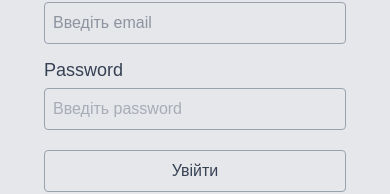
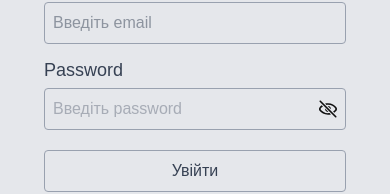
Before and after one commit to ArtemNakh/DentistsSystem, a Next.js app in the folder frontend/dentistry-front/: page /c-auth/login in a window 390 px wide. Shown: the part 198-392 px from the top of the page. Built offline with nearby package versions, Linux system fonts and the light colour scheme.

Commit message:
adding interface for login client page/ fix amount of numbers in phone registration,/adding redirection after registration/adding eye for passwrod login client/ check work registration and login page

```diff
--- a/frontend/dentistry-front/app/(clients)/c-auth/login/components/PasswordClientLoginField.tsx
+++ b/frontend/dentistry-front/app/(clients)/c-auth/login/components/PasswordClientLoginField.tsx
@@ -1,17 +1,41 @@
 import { ErrorMessage, Field } from "formik";
+import { useState } from "react";
 
 export default function PasswordClientLoginField() {
+  const [showPassword, setShowPassword] = useState(false);
+
   return (
     <>
       <div className="mx-5 mb-5 text-gray-500 ">
         <label className="block mb-1 text-lg text-gray-700">Password</label>
+        <div className="relative">
           <Field
             id="password"
             name="password"
-          type="password"
+            type={showPassword ? "text" : "password"}
             className="w-full p-2 border border-gray-400 rounded focus:outline-none hover:border-gray-950 "
             placeholder="Введіть password"
           />
+          <button
+            type="button"
+            onClick={() => setShowPassword((prev) => !prev)}
+            className="absolute right-2 top-1/2 -translate-y-1/2 text-sm text-gray-600 hover:text-gray-900"
+          >
+            {showPassword ? (
+              <img
+                src="/eye-open.svg"
+                alt="Show password"
+                className="h-5 w-5"
+              />
+            ) : (
+              <img
+                src="/eye-closed.svg"
+                alt="Hide password"
+                className="h-5 w-5"
+              />
+            )}
+          </button>
+        </div>
         <ErrorMessage
           name="password"
           component="div"
--- a/frontend/dentistry-front/app/(clients)/c-auth/login/components/SubmitButton.tsx
+++ b/frontend/dentistry-front/app/(clients)/c-auth/login/components/SubmitButton.tsx
@@ -1,10 +1,8 @@
 import { useFormikContext } from "formik";
+import { ILoginClient } from "../interfaces/LoginClient.interface";
 
 export default function SubmitClientLoginButton() {
-  const { isSubmitting } = useFormikContext<{
-    email: string;
-    password: string;
-  }>();
+  const { isSubmitting } = useFormikContext<ILoginClient>();
   return (
     <>
       <div className="mx-5 mb-2">
--- /dev/null
+++ b/frontend/dentistry-front/app/(clients)/c-auth/login/interfaces/LoginClient.interface.ts
@@ -0,0 +1,4 @@
+export interface ILoginClient {
+  email: string;
+  password: string;
+}
--- a/frontend/dentistry-front/app/(clients)/c-auth/login/page.tsx
+++ b/frontend/dentistry-front/app/(clients)/c-auth/login/page.tsx
@@ -7,6 +7,7 @@ import EmailClientLoginField from "./components/EmailClientLoginField";
 import PasswordClientLoginField from "./components/PasswordClientLoginField";
 import NoAccountLink from "./components/NoAccountLink";
 import { LoginClient } from "./services/LoginClient.services";
+import { ILoginClient } from "./interfaces/LoginClient.interface";
 
 export default function ClientLogin() {
   const loginClientValidation = useMemo(() => loginClientValidationSchema, []);
@@ -14,7 +15,7 @@ export default function ClientLogin() {
   const [error, setError] = useState<string | null>(null);
 
   const onSubmit = useCallback(
-    async (values: { email: string; password: string }) => {
+    async (values: ILoginClient) => {
       try {
         setError(null);
         const data = await LoginClient(values);
--- a/frontend/dentistry-front/app/(clients)/c-auth/login/schemes/loginClient.scheme.ts
+++ b/frontend/dentistry-front/app/(clients)/c-auth/login/schemes/loginClient.scheme.ts
@@ -1,7 +1,8 @@
 // validationSchemas.ts
 import * as Yup from "yup";
+import { ILoginClient } from "../interfaces/LoginClient.interface";
 
-const loginClientValidationSchema = Yup.object().shape({
+const loginClientValidationSchema: Yup.ObjectSchema<ILoginClient> = Yup.object().shape({
   email: Yup.string()
     .required("Require login")
     .min(5, "minimal 5 values")
--- a/frontend/dentistry-front/app/(clients)/c-auth/login/services/LoginClient.services.ts
+++ b/frontend/dentistry-front/app/(clients)/c-auth/login/services/LoginClient.services.ts
@@ -1,8 +1,9 @@
-export async function LoginClient (values: { email: string; password: string }){
+import { ILoginClient } from "../interfaces/LoginClient.interface";
 
-  console.log("email/pass",values.email+values.password)
- const apiUrl = process.env.NEXT_PUBLIC_API_URL;
-  const response = await fetch(`${apiUrl}/auth/login`, {
+export async function LoginClient(values: ILoginClient) {
+  const mainApiUrl = process.env.NEXT_PUBLIC_API_URL;
+  const endApiUrl= '/auth/login'
+  const response = await fetch(`${mainApiUrl}${endApiUrl}`, {
     method: "POST",
     headers: { "Content-Type": "application/json" },
     body: JSON.stringify(values),
@@ -12,5 +13,4 @@ export async function LoginClient (values: { email: string; password: string }){
     throw new Error(errData.message || "Помилка авторизації");
   }
   return response.json();
-
 }
--- a/frontend/dentistry-front/app/(clients)/c-auth/registration/components/ModalInfoRegistrationClientField.tsx
+++ b/frontend/dentistry-front/app/(clients)/c-auth/registration/components/ModalInfoRegistrationClientField.tsx
@@ -1,13 +1,20 @@
-import { useState } from "react";
+import { useRouter } from "next/navigation";
 
 interface ModalProps {
   isOpen: boolean;
   onClose: () => void;
 }
 
-export default function ModalInfoRegistrationClientField({ isOpen, onClose }: ModalProps) {
+export default function ModalInfoRegistrationClientField({
+  isOpen,
+  onClose,
+}: ModalProps) {
 
-
+  const router = useRouter();
+  const handleClose = () => {
+    onClose();
+    router.push("/c-auth/login");
+  };
   return (
     <>
       <div>
@@ -22,7 +29,7 @@ export default function ModalInfoRegistrationClientField({ isOpen, onClose }: Mo
                 акаунт.
               </p>
               <button
-                onClick={() => onClose()}
+                onClick={() => handleClose()}
                 className="bg-gray-600 text-white px-4 py-2 rounded hover:bg-gray-400"
               >
                 Закрити
--- a/frontend/dentistry-front/app/(clients)/c-auth/registration/schemes/RegistrationClient.scheme.ts
+++ b/frontend/dentistry-front/app/(clients)/c-auth/registration/schemes/RegistrationClient.scheme.ts
@@ -34,9 +34,8 @@ const RegistrationClientValidationSchema = Yup.object().shape({
     .required("Група крові є обов'язковою"),
 
   phone: Yup.string()
-    .matches(/^\+?[0-9]{10,15}$/, "Некоректний номер телефону")
+    .matches(/^\+?[0-9]{10,20}$/, "Некоректний номер телефону")
     .required("Телефон є обов'язковим"),
-
   allergic_diseases: Yup.string()
     .max(255, "Опис алергій не може перевищувати 255 символів")
     .nullable(),
@@ -50,7 +49,6 @@ const RegistrationClientValidationSchema = Yup.object().shape({
     .matches(/[A-Z]/, "Пароль має містити хоча б одну велику літеру")
     .matches(/[a-z]/, "Пароль має містити хоча б одну малу літеру")
     .matches(/[0-9]/, "Пароль має містити хоча б одну цифру")
-    // .matches(/[@$!%*?&]/, "Пароль має містити хоча б один спецсимвол")
     .required("Пароль є обов'язковим"),
 
   passwordRepeat: Yup.string()
```
Lines whose indentation alone changed are shown as unchanged.
